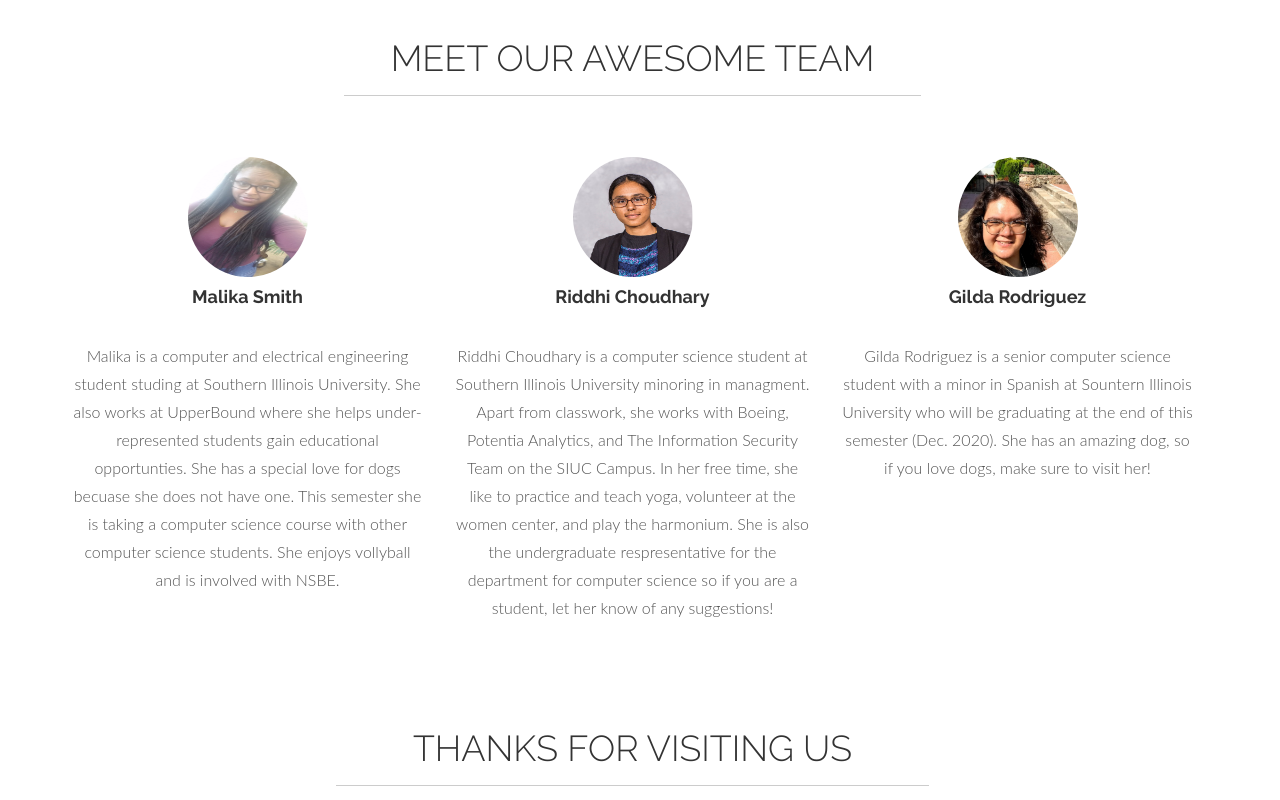
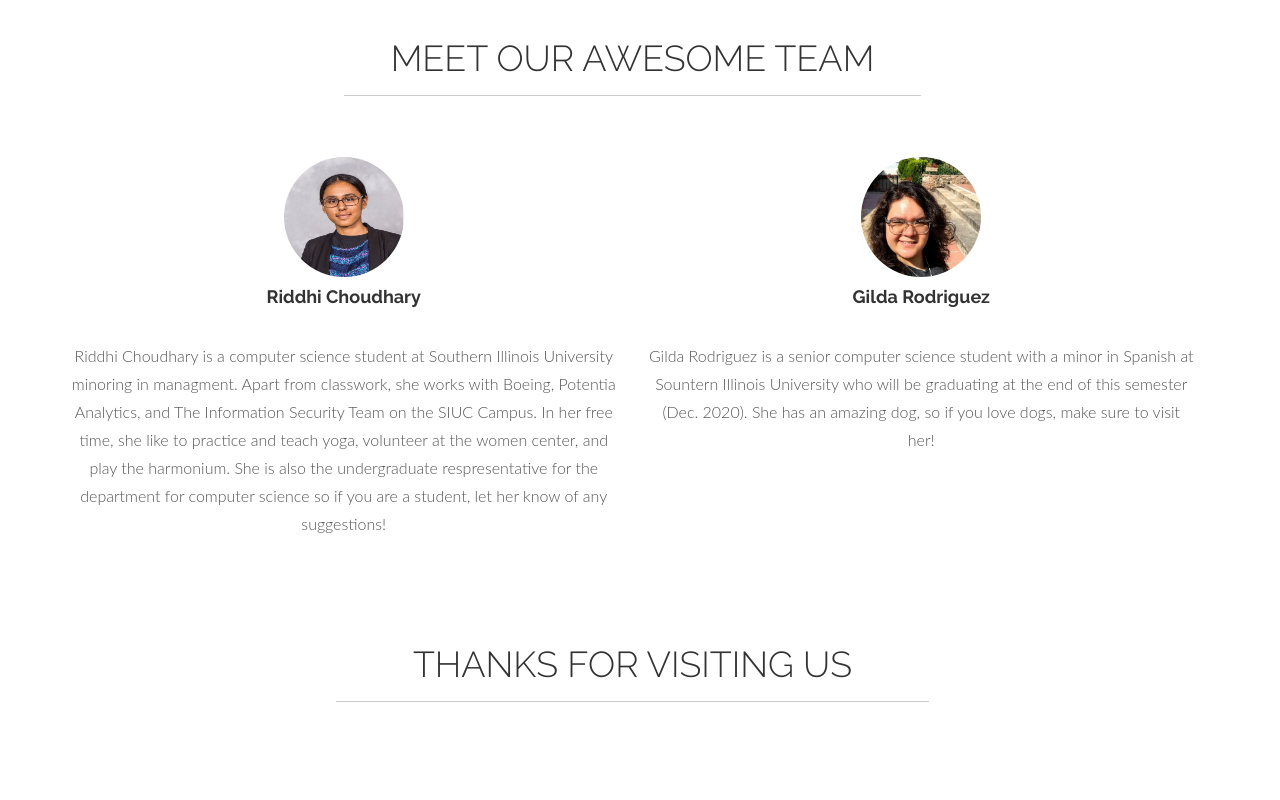
Before and after one commit to RiChoudhary/Carpool-Trip, a website: page public/index.html in a window 1280 px wide. Shown: the part 1129-1929 px from the top of the page. Drawn offline with Linux system fonts and the light colour scheme.

Commit message:
updating the teams members

```diff
--- a/public/index.html
+++ b/public/index.html
@@ -121,17 +121,10 @@
       <hr>
       <br>
       <br>
-      <div class="col-lg-4 centered">
-        <img class="img img-circle" src="img/team/team01.jpg" height="120px" width="120px" alt="">
-        <br>
-		<h4><b>Malika Smith</b></h4>
-        <p>Malika is a computer and electrical engineering student studing at Southern Illinois University. She also works at UpperBound where
-			she helps under-represented students gain educational opportunties. She has a special love for dogs becuase she does not have one.
-			This semester she is taking a computer science course with other computer science students. She enjoys vollyball and is involved with NSBE.</p>
-      </div>
-      <!-- col-lg-4 -->
 
-      <div class="col-lg-4 centered">
+
+
+      <div class="col-lg-6 centered">
         <img class="img img-circle" src="img/team/team02.jpg" height="120px" width="120px" alt="">
         <br>
         <h4><b>Riddhi Choudhary</b></h4>
@@ -140,9 +133,9 @@
 		practice and teach yoga, volunteer at the women center, and play the harmonium. She is also the undergraduate respresentative for the
 		department for computer science so if you are a student, let her know of any suggestions!</p>
       </div>
-      <!-- col-lg-4 -->
+      <!-- col-lg-6 -->
 
-      <div class="col-lg-4 centered">
+      <div class="col-lg-6 centered">
         <img class="img img-circle" src="img/team/team03.jpg" height="120px" width="120px" alt="">
         <br>
         <h4><b>Gilda Rodriguez</b></h4>
```
Also changed, not shown: 1 other file.
